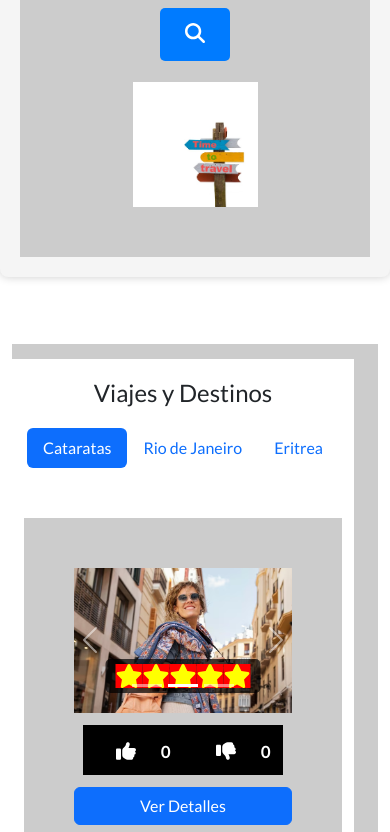
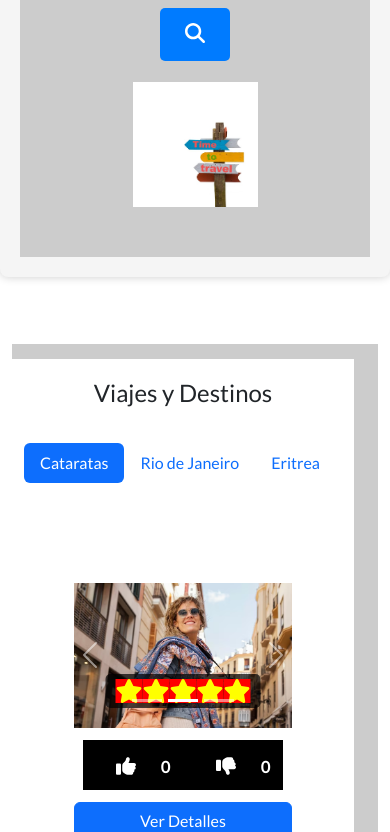
Before and after one commit to Xantino1997/reservas, a React (Create React App) app: page / in a window 390 px wide. Shown: the part 1156-1988 px from the top of the page. Built offline with nearby package versions, Linux system fonts and the light colour scheme.

Commit message:
add the footer

```diff
--- a/src/routes/IndexPage.js
+++ b/src/routes/IndexPage.js
@@ -214,7 +214,7 @@ function IndexPage() {
 
               <Col className="section-columnas">
                 <Tab.Container id="right-tabs-example" defaultActiveKey="first">
-                  <Row className="columna-1">
+                  <Row className="columna-2">
                     <h1 className="section-title">Hoteles</h1>
                     <Col className="columna-2" sm={3}>
                       <Nav variant="pills">
--- a/src/routes/stylesPages/IndexPage.css
+++ b/src/routes/stylesPages/IndexPage.css
@@ -188,7 +188,7 @@
   display: flex;
   flex-direction: column;
   position:absolute;
-  top: 3100px;
+  top: 2900px;
   width: 100%;
   background:red;
 }
@@ -200,12 +200,12 @@
   flex-direction: column;
   justify-content: center;
   align-items: center;
+  background:#fff;
 
 }
 
 
 .section-columnas-pricipal{
-  width:100%;
   display: flex;
   flex-direction: column;
   width: 100%;
@@ -217,6 +217,7 @@
   width:100%;
   display:flex;
   flex-direction:column;
+
 }
 
 .imagen-viaje {
@@ -225,7 +226,7 @@
   object-fit: contain;
 }
 
-.content {
+/* .content {
   z-index: 5;
   color: white;
   text-align: center;
@@ -237,7 +238,7 @@
   flex-direction: row;
   background-color: #000;
 
-}
+} */
 
 
 .container-carrousel-general {
@@ -255,7 +256,7 @@
   text-align: center;
   margin-top:50px;
   margin-bottom:50px;
-  background-color: #ccc;
+  background-color: #fff;
   padding: 50px; /* Espacio superior para centrar elementos en pantalla */
 }
 .carrousel-item  {
@@ -363,18 +364,19 @@
   border-radius: 5px;
 }
 
-.columna-1{
+.columna-2{
   display:flex;
-  width: 100%;
   justify-content: space-around;
-  background-color: #fff;
   margin-top: 15px;
   text-align: center;
+  flex-direction: column;
 }
 .columna-2{
   display:flex;
   justify-content: space-around;
   width: 100%;
   text-align: center;
+  flex-direction: column;
+
 }
 }
```
